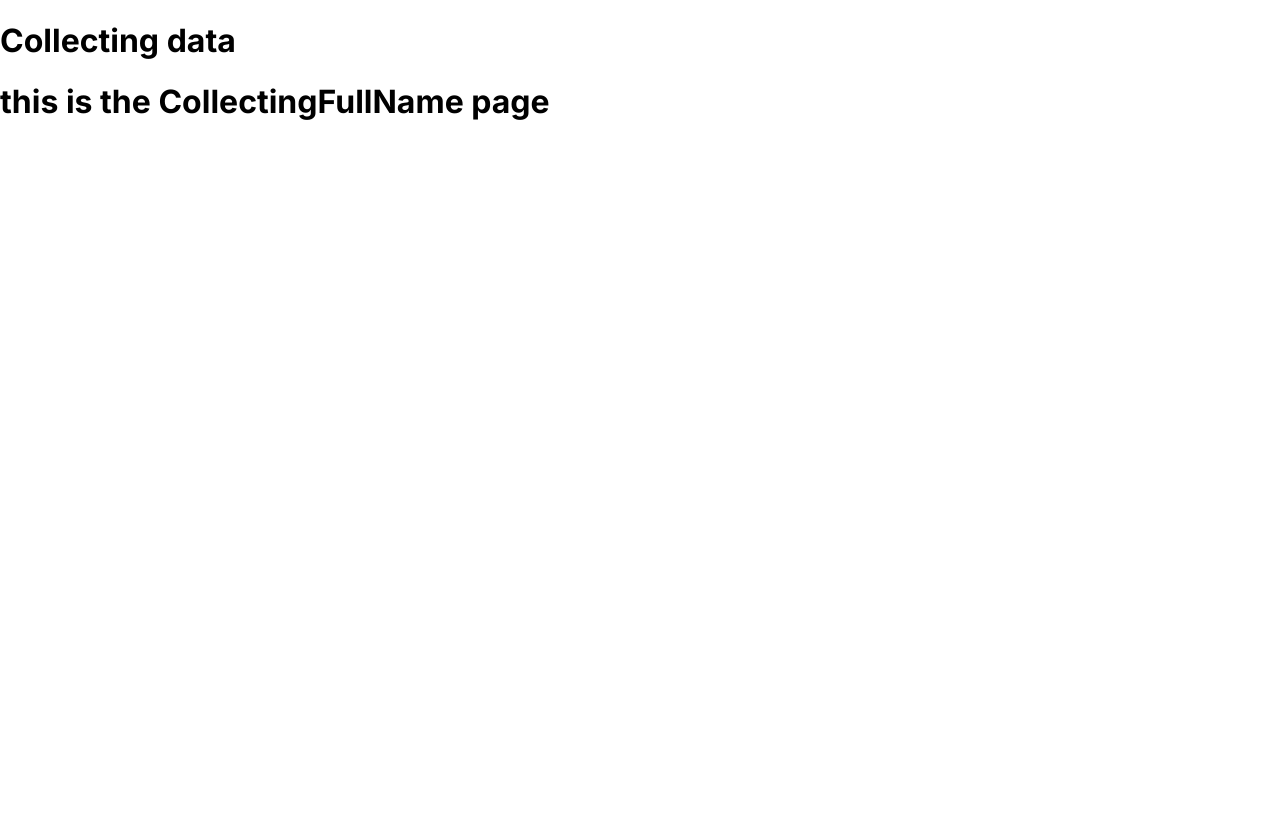
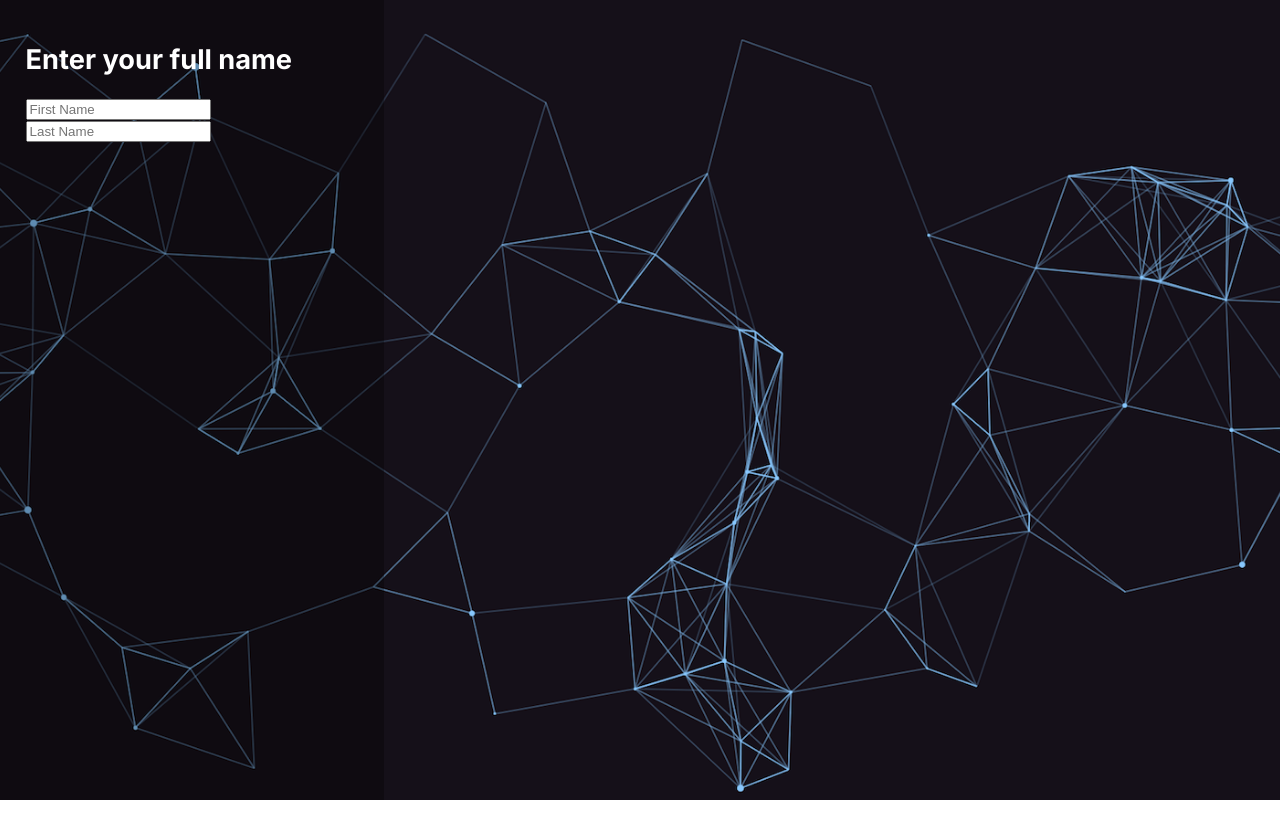
Before and after one commit to yosef926/BuildingResume, a React (Create React App) app in the folder my-app/: page / in a window 1280 px wide. Both pictures are taken after a click on the button "START NOW". After the commit the page ends 800 px from the top, so only its background shows below. Built offline with nearby package versions, Linux system fonts and the light colour scheme.

Commit message:
Added background to the collectData Page, and some basic static input labels

```diff
--- a/my-app/src/app.css
+++ b/my-app/src/app.css
@@ -3,4 +3,5 @@ html, body, div {
     padding: 0;
     height: 100%;
     font-family: 'Inter', sans-serif;
+    box-sizing: border-box; /* Ensures padding and border don't add extra size */
 }
--- a/my-app/src/registrationProcess/components/CollectingData.js
+++ b/my-app/src/registrationProcess/components/CollectingData.js
@@ -1,10 +1,36 @@
 import React from "react"
+import "../styles/collectData.css"
+
 
 export default function CollectingData(props) {
+
+    function handleSumbit() {
+        console.log("hello world")
+    }
+
+
     return (
-        <div>
-            <h1>Collecting data</h1>
-            <h1>this is the {props.page} page</h1>
+        <div className="root">
+            <img src={require("../images/background.png")} className="backgroundImg" />
+            <div className="userArea">
+                <h2>Enter your full name</h2>
+                <form onSubmit={handleSumbit}>
+                    <input
+                    type="text"
+                    className="FirstName--inputBox"
+                    placeholder="First Name"
+                    />
+                    <input
+                    type="text"
+                    className="LastName--inputBox"
+                    placeholder="Last Name"
+                    />
+                </form>
+            </div>
         </div>
     )
 }
+
+
+
+// trying to understand how to keep the quality of the photo the same when im resizing it(height, width: 100%)
--- /dev/null
+++ b/my-app/src/registrationProcess/styles/collectData.css
@@ -0,0 +1,40 @@
+.root {
+    width: 100%;
+    height: 100%;
+    overflow: hidden;
+    position: relative;
+}
+
+
+.backgroundImg {
+    width: 100%;
+    height: 100%;
+    object-fit: cover;
+}
+
+
+.userArea h2 {
+    color: white;
+    font-size: 1.7rem;
+}
+
+.userArea {
+  position: absolute;
+  top: 0;
+  left: 0;
+  width: 30%;
+  height: 100%;
+  padding-left: 2%;
+  background-color: rgba(0, 0, 0, 0.3);
+  padding-top: 20px;
+}
+
+
+.FirstName--inputBox {
+
+}
+
+
+.firstName--label {
+    color: white;
+}
--- a/my-app/src/welcomePage/styles/welcomePage.css
+++ b/my-app/src/welcomePage/styles/welcomePage.css
@@ -1,6 +1,6 @@
 .wholePage {
     padding: 0 3.5rem;
-    background-color: #c0b8bd;
+    background-color: #212529;
     display: flex;
     align-items: center;
 }
@@ -45,7 +45,7 @@
 .welcomeRight {
     width: 40%;
     height: 80%;
-    background-color: white;
+    background-color: #343a40;
     position: relative;
 }
 
@@ -54,8 +54,9 @@
     padding-top: 30px;
     text-align: center;
     font-size: 1.7rem;
-    color: #0d4dd9;
+    color: #99abd6;
 }
+
 
 
 .button {
```
Also changed, not shown: my-app/src/registrationProcess/images/background.png (added), my-app/uml.png (renamed from my-app/projectTree.png).
